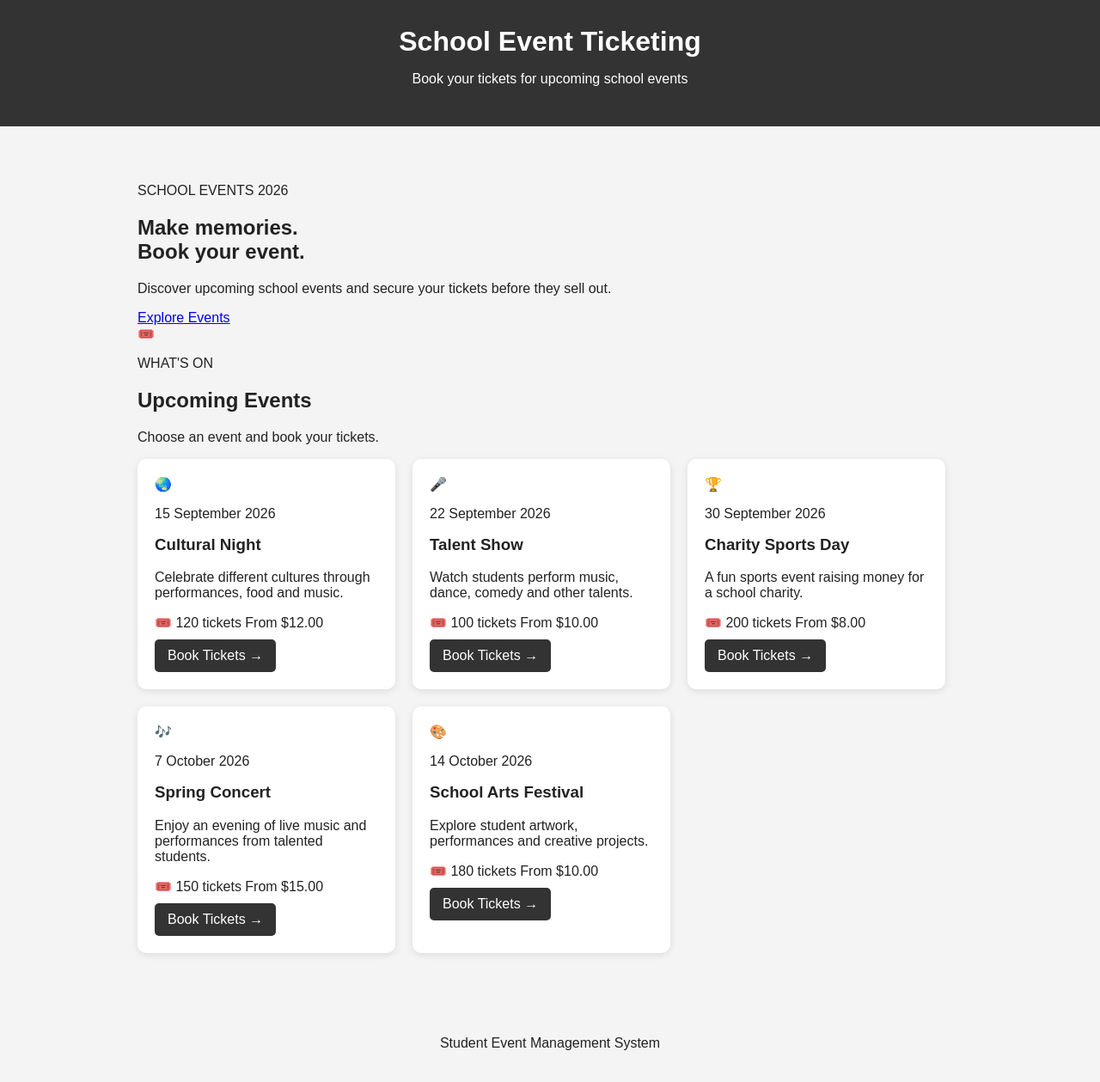
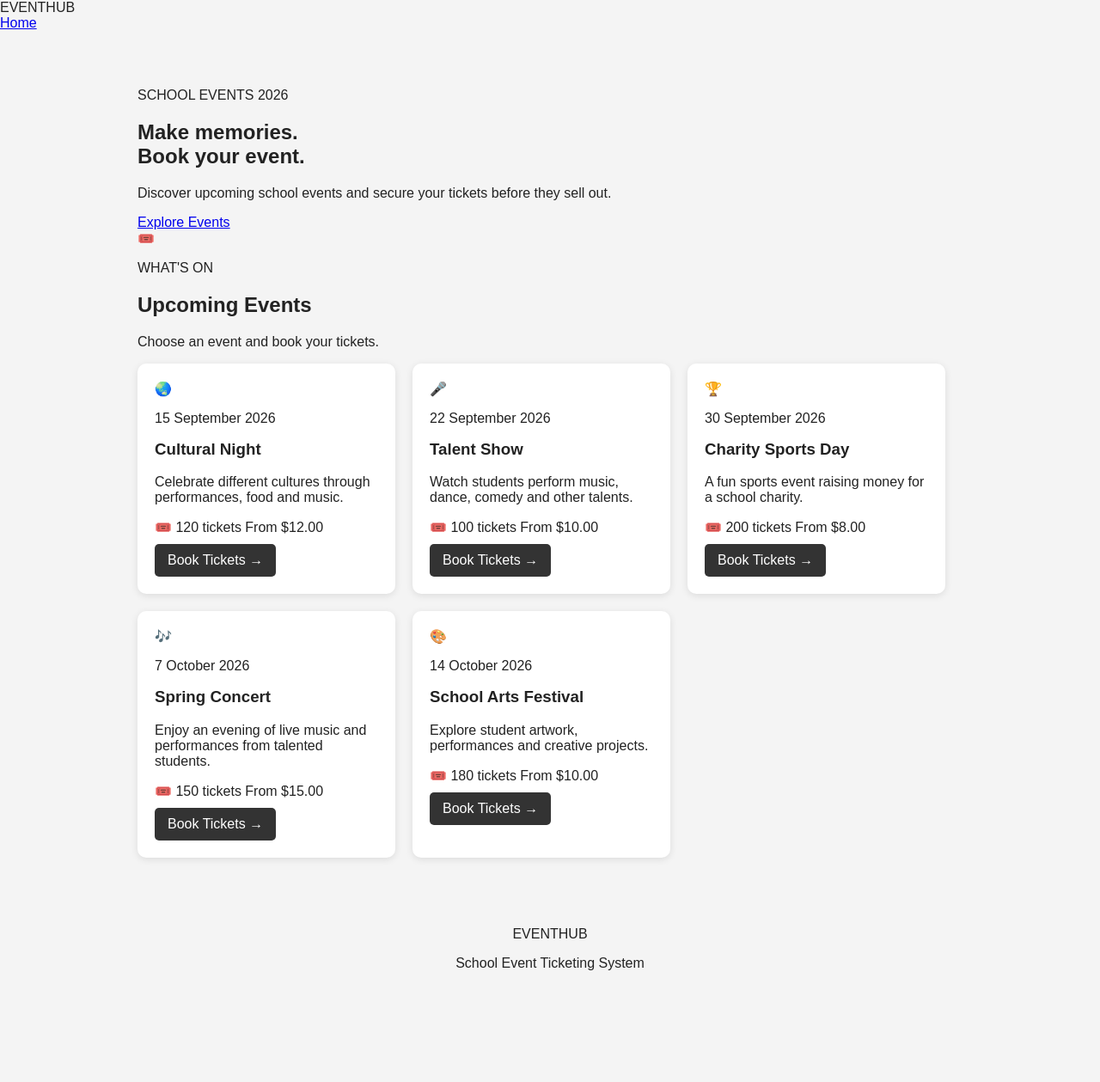
Before and after one commit to st25511-hub/Year-12-assessment, a Flask app: page / in a window 1280 px wide. Shown: the whole page at 86% size. After the commit the page ends 1129 px from the top, so only its background shows below. Run offline with Flask 3, Linux system fonts and the light colour scheme.

Commit message:
Redo base

```diff
--- a/templates/base.html
+++ b/templates/base.html
@@ -1,27 +1,60 @@
 <!DOCTYPE html>
+
 <html lang="en">
+
 <head>
+
     <meta charset="UTF-8">
-    <meta name="viewport" content="width=device-width, initial-scale=1.0">
-    <title>School Event Ticketing</title>
-    <link rel="stylesheet" href="{{ url_for('static', filename='style.css') }}">
+
+    <meta
+        name="viewport"
+        content="width=device-width, initial-scale=1.0"
+    >
+
+    <title>School Events | Ticketing</title>
+
+    <link
+        rel="stylesheet"
+        href="{{ url_for('static', filename='style.css') }}"
+    >
+
 </head>
 
 <body>
 
-<header>
-    <h1>School Event Ticketing</h1>
-    <p>Book your tickets for upcoming school events</p>
-</header>
+<nav>
+
+    <div class="logo">
+        EVENT<span>HUB</span>
+    </div>
+
+    <a href="{{ url_for('index') }}">
+        Home
+    </a>
+
+</nav>
+
 
 <main>
+
     {% block content %}
     {% endblock %}
+
 </main>
 
+
 <footer>
-    <p>Student Event Management System</p>
+
+    <div class="footer-logo">
+        EVENTHUB
+    </div>
+
+    <p>
+        School Event Ticketing System
+    </p>
+
 </footer>
 
 </body>
+
 </html>
```
